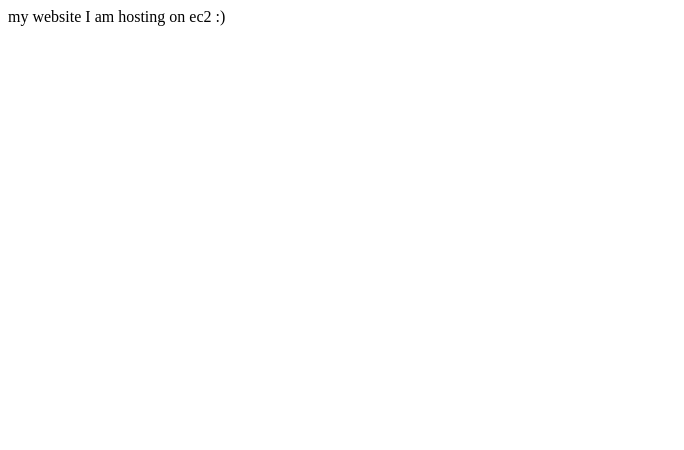
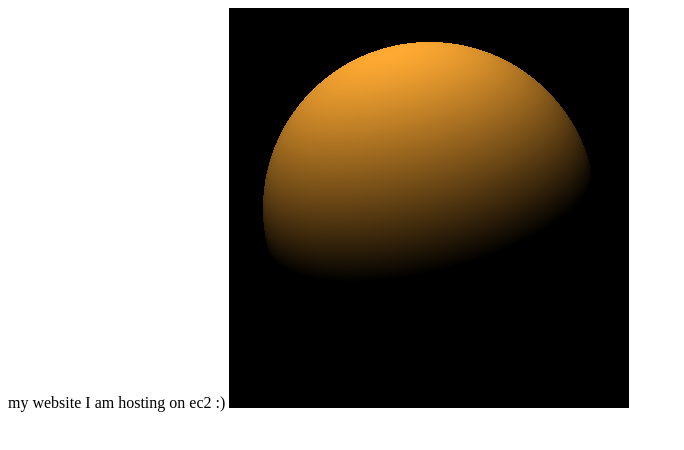
Before and after one commit to nykid99/cpsc298-cloud-literacy, a plain HTML site: page alex/index.html in a window 1280 px wide. Shown: the whole page, without its empty margins (0-684 px from the left). Drawn offline with Linux system fonts and the light colour scheme.

Commit message:
added sphere.png i think

```diff
--- a/alex/index.html
+++ b/alex/index.html
@@ -5,6 +5,7 @@
 	<body>
 		<div>
 		 	my website I am hosting on ec2 :)
+			<img src="sphere.png" />
 		</div>
 	</body>
 </html>
```
